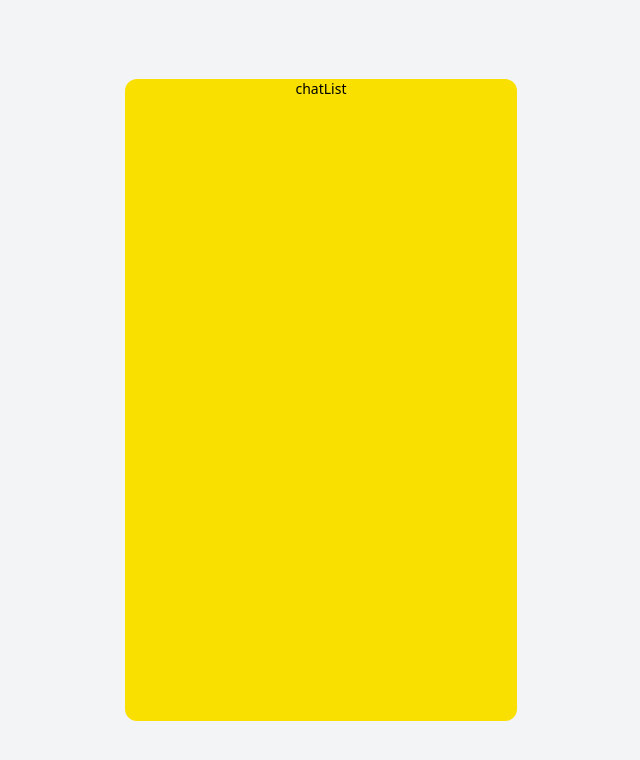
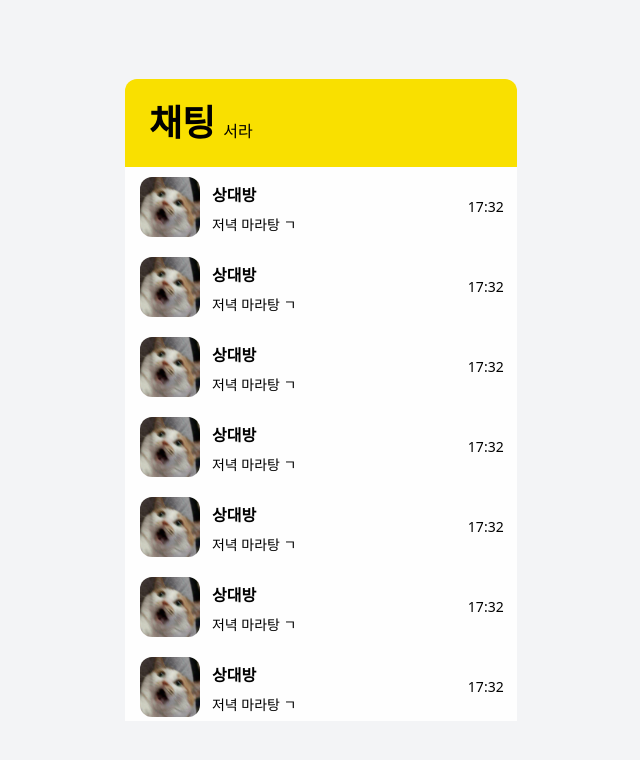
Before and after one commit to SNXWXH/kakaotalk-clone-coding, a React (Vite) app: page /chatList in a window 1280 px wide. Shown: the top 760 px of the page, without its empty margins (319-959 px from the left). Built offline with nearby package versions, Linux system fonts and the light colour scheme.

Commit message:
design: chatListItem 컴포넌트 적용

```diff
--- a/src/pages/chatList/ChatList.tsx
+++ b/src/pages/chatList/ChatList.tsx
@@ -1,8 +1,25 @@
+import ChatListItem from '../../common/ChatListItem';
+
 function ChatList() {
   return (
     <>
-      <div className='flex flex-col items-center w-[392px] h-[642px] bg-[#F9E000] text-sm rounded-xl'>
-        chatList
+      <div className='flex flex-col w-[392px] h-[642px] bg-[#F9E000] text-sm rounded-xl'>
+        <div className='flex items-end m-6'>
+          <p className='text-4xl font-bold'>채팅</p>
+          <p className='ml-2 text-base'>서라</p>
+        </div>
+        <div className='overflow-auto'>
+          <ChatListItem />
+          <ChatListItem />
+          <ChatListItem />
+          <ChatListItem />
+          <ChatListItem />
+          <ChatListItem />
+          <ChatListItem />
+          <ChatListItem />
+          <ChatListItem />
+          <ChatListItem />
+        </div>
       </div>
     </>
   );
```
